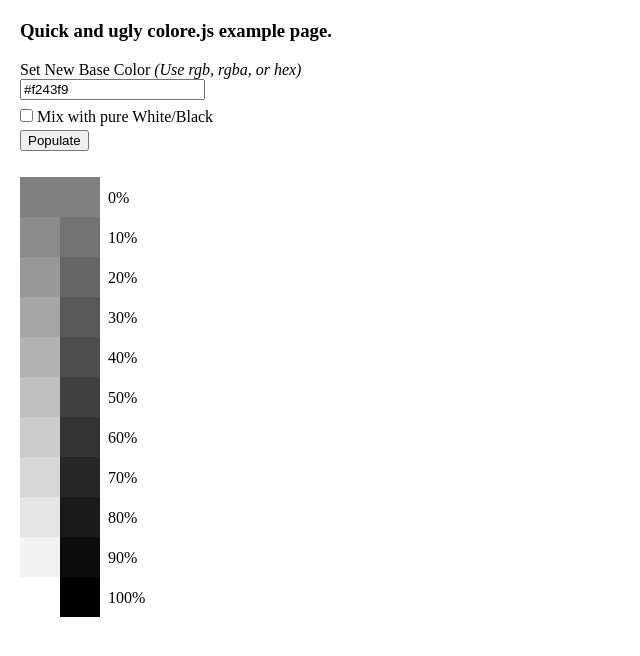
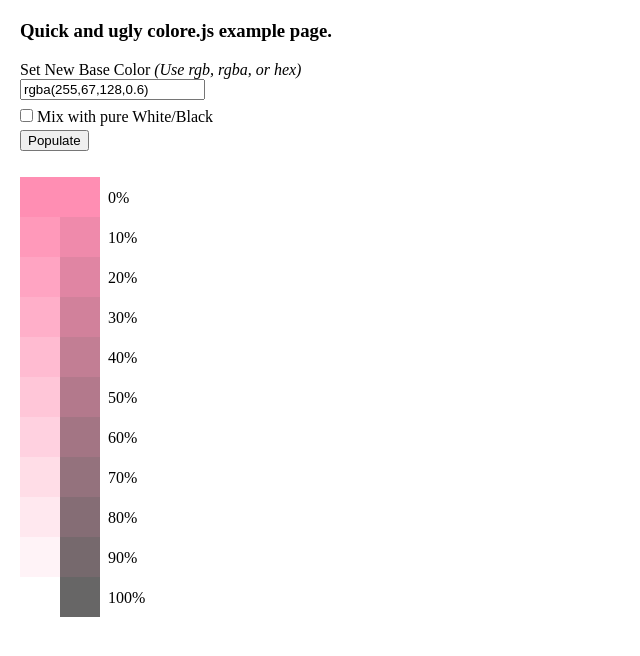
Before and after one commit to ctcleary/colore-js, a plain HTML site: page index.html in a window 1280 px wide. Shown: the whole page, without its empty margins (0-640 px from the left). Drawn offline with Linux system fonts and the light colour scheme.

Commit message:
Update ColoreColor wrapper utility.

```diff
--- a/colore.js
+++ b/colore.js
@@ -22,24 +22,30 @@
  */
 
 var Colore = function(options) {
-  this._defaultColor = 'rgb(128, 128, 128)';
-  if (options.baseColor) {
-    this.baseColor(options.baseColor);
-  } else {
-    this.baseColor(this._defaultColor);
+  // Set defaults.
+  this._baseColor = new ColoreColor();
+  this._threshold = 600;
+  this._mixPure = false;
+
+  if (options) {
+    if (options.baseColor) {
+      this.baseColor(options.baseColor || '');
+    }
+    if (options.threshold) {
+      this._threshold = options.threshold;
+    }
+    if (options.mixPure) {
+      this._mixPure = options.mixPure;
+    }
   }
-
-  this._opacity = 1; // Will be set if an 'rgba' color is passed in.
-  this._threshold = options.threshold || 600;
-  this._mixPure = options.mixPure || false;
 };
 Colore.prototype = {
   baseColor: function(opt_newColor) {
     if (arguments.length) {
-      this._baseColor = new ColoreColor(opt_newColor);
+      _baseColor = new ColoreColor({color: opt_newColor});
       return this;
     } else {
-      return this._baseColor.colorString();
+      return _baseColor.colorString();
     }
   },
   mixPure: function(opt_mixPure) {
@@ -57,7 +63,7 @@ Colore.prototype = {
     return this._threshold;
   },
   calcHoverColor: function() {
-    var aggValue = this._baseColor.aggregateValue();
+    var aggValue = _baseColor.aggregateValue();
     if (aggValue > this.threshold()) {
       return this.shadeColor(10);
     } else {
@@ -79,7 +85,8 @@ Colore.prototype = {
     }
 
     var mixColor = this._determineMixColor(doTint);
-    var baseRgb = this._baseColor.vals();
+    var baseRgb = _baseColor.vals();
+    var alpha = _baseColor.alpha();
 
     var rgb = {};
     for (var c in baseRgb) {
@@ -93,7 +100,7 @@ Colore.prototype = {
 
     var resultColor = new ColoreColor({
       vals: rgb,
-      alpha: this._opacity
+      alpha: alpha
     });
 
     return resultColor.colorString();
@@ -103,7 +110,7 @@ Colore.prototype = {
       return this._returnPure(doTint);
     }
 
-    var rgb = this._baseColor.vals();
+    var rgb = _baseColor.vals();
     var mixRgb = {};
 
     if (doTint) {
@@ -121,7 +128,7 @@ Colore.prototype = {
       g: this._clampVal(srcRgb.g, minVal, 255),
       b: this._clampVal(srcRgb.b, minVal, 255)
     };
-    var aggregateVal = this._baseColor.aggregateValue(); // Max Value: 765
+    var aggregateVal = _baseColor.aggregateValue(); // Max Value: 765
     var diffToMax = this._clampVal(765 / aggregateVal, 2, 1000); // min 2 in case baseColor is very bright
     return {
       r: this._clampVal(Math.floor(rgb.r * diffToMax)),
@@ -131,7 +138,7 @@ Colore.prototype = {
   },
   _determineShadeColor: function(srcRgb) {
     // TODO make smarter.
-    var aggregateVal = this._baseColor.aggregateValue(); // Max Value: 765
+    var aggregateVal = _baseColor.aggregateValue(); // Max Value: 765
     var diffToMin = this._clampVal(1 / aggregateVal, 0.01, 0.05);
     return {
       r: Math.floor(srcRgb.r * diffToMin),
--- a/coloreColor.js
+++ b/coloreColor.js
@@ -5,21 +5,30 @@
  * Distributed with GNU GPL v2.0 license.
  *
  * Color wrapper utility class for Colore.js
+ *
+ * Constructor options:
+ * new ColoreColor({
+ *   // Set color with either:
+ *   color: String, // Optional: Set color with: rgb(), rgba(), or hex color.
+ *   // Or:
+ *   vals:  Object, // Optional: Or set color with: { r: Number, g: Number, b: Number }
+ *   alpha: Number  // Optional: Set color transparency. 0.0 - 1.0
+ * })
+ *
  */
+
 var ColoreColor = function(options) {
-  // Defaults
+  // Set defaults
   this._rgb = {r: 128, g: 128, b: 128};
   this._alpha = 1;
 
   // Override defaults with options, if they exist.
   if (options) {
     if (options.color) {
-      // rgb, rgba, or hex string
       this.setColor(options.color);
     } else if (options.vals) {
       this._rgb = options.vals;
     }
-
     if (options.alpha) {
       this._alpha = options.alpha;
     }
@@ -38,22 +47,11 @@ ColoreColor.prototype = {
 
     if (this._isHexColor(cleanColor)) {
       this._rgb = this._hexToRgbVals(cleanColor);
+      this._alpha = 1;
 
     } else {
-      var strippedRgbString = this._getStrippedRgbString(cleanColor);
-      var rgbArr = strippedRgbString.split(',');
-
-      this._rgb = {
-        r: rgbArr[0],
-        g: rgbArr[1],
-        b: rgbArr[2],
-      }
-
-      if (rgbArr.length > 3) {
-        this._alpha = this._getAlphaValue(cleanColor);
-      } else {
-        this._alpha = 1;
-      }
+      this._rgb = this._rgbStringToRgbVals(cleanColor);
+      this._alpha = this._getAlphaValue(cleanColor);
     }
 
     return this;
@@ -67,6 +65,13 @@ ColoreColor.prototype = {
   aggregateValue: function() {
     return this._rgb.r + this._rgb.g + this._rgb.b;
   },
+  alpha: function(opt_alpha) {
+    if (arguments.length) {
+      this._alpha = optthis._alpha;
+      return this;
+    }
+    return this._alpha;
+  },
   _isHexColor: function(color) {
     var len = color.length;
     return (color.indexOf('#') !== -1 && (len === 4 || len === 7)) ||
@@ -76,21 +81,30 @@ ColoreColor.prototype = {
     var len = color.length;
     return color.indexOf('rgb') === 0 && len >= 10 && len <= 22;
   },
+  _rgbStringToRgbVals: function(origString) {
+    var strippedRgbString = this._getStrippedRgbString(origString);
+    var rgbArr = strippedRgbString.split(',');
+
+    return {
+      r: parseInt(rgbArr[0], 10),
+      g: parseInt(rgbArr[1], 10),
+      b: parseInt(rgbArr[2], 10)
+    }
+  },
   _getStrippedRgbString: function(origString) {
-    if (arguments.length) {
-      return origString.substring(origString.indexOf('(') + 1, origString.indexOf(')'));
-    } else {
-      return this._baseColor.substring(this._baseColor.indexOf('(') + 1, this._baseColor.indexOf(')'));
-    }
+    return origString.substring(origString.indexOf('(') + 1, origString.indexOf(')'));
   },
   _getAlphaValue: function(color) {
     if (color.indexOf('rgba') === -1) {
       return 1;
     }
 
-    var strippedStr = this._getStrippedRgbString(color);
-    var alpha = strippedStr.split(',')[3]; // Example result: '0.5'
-    return alpha;
+    var valsArr = this._getStrippedRgbString(color).split(',');
+    if (valsArr.length < 4) {
+      return 1;
+    } else {
+      return parseFloat(valsArr[3]); // Example result: '0.5'
+    }
   },
   _h2n: function(h) {
     // convert a hex value to base10 number.
@@ -99,8 +113,8 @@ ColoreColor.prototype = {
   _hexToRgbVals: function(color) {
     var strippedHex = color.substr(color.indexOf('#') + 1);
 
+    // Double up if we were provided a 3 digit hex color.
     if (strippedHex.length === 3) {
-      // Double up if we were provided a 3 digit hex color.
       strippedHex = strippedHex[0] + strippedHex[0] + strippedHex[1] + strippedHex[1] + strippedHex[2] + strippedHex[2];
     }
 
@@ -111,8 +125,3 @@ ColoreColor.prototype = {
     };
   }
 };
-
-
-
-    // var c = new ColoreColor('#112233');
-    // debugger
--- a/index.html
+++ b/index.html
@@ -35,7 +35,8 @@
   </div>
   <script type="text/javascript">
   // var testColor = 'rgb(74, 62, 150)';
-  var testColor = '#f243f9';
+  // var testColor = '#f243f9';
+  var testColor = 'rgba(255,67,128,0.6)';
   var colorInput = document.getElementById('newColor');
   colorInput.value = testColor;
   var c = new Colore({baseColor: testColor});
```
